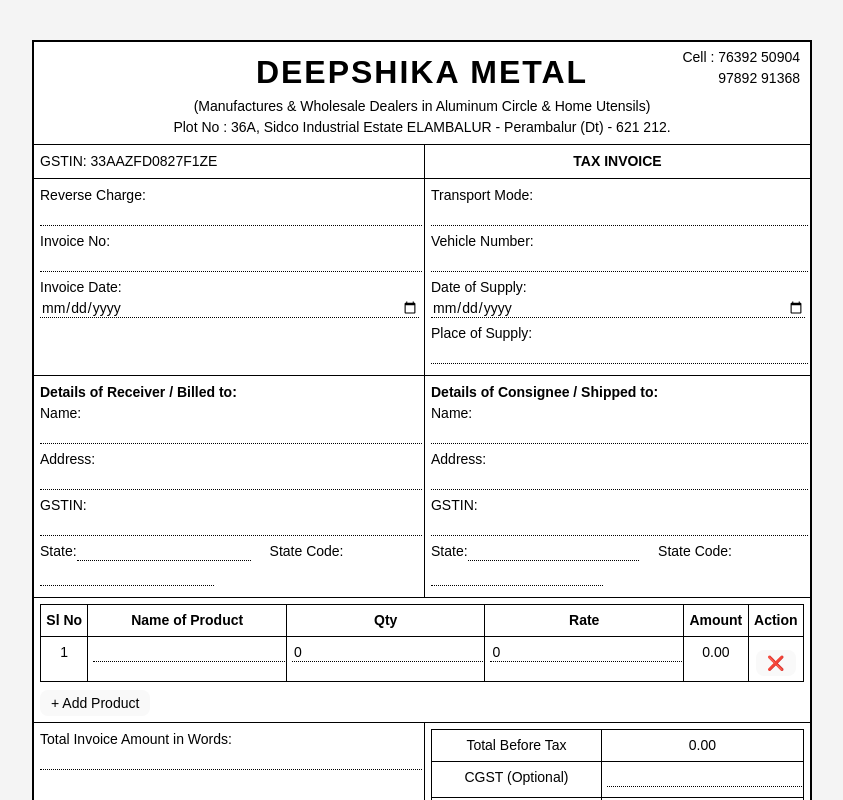
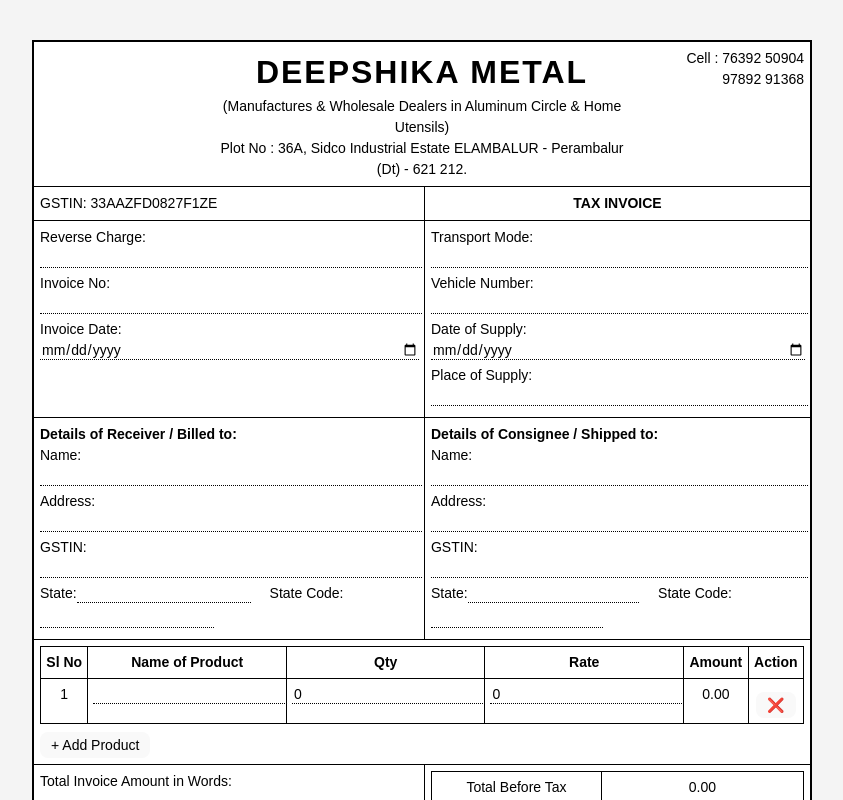
Before and after one commit to abul28/BillBook, a React (Vite) app: page / in a window 1280 px wide. Shown: the top 800 px of the page, without its empty margins (218-1061 px from the left). Built offline with nearby package versions, Linux system fonts and the light colour scheme.

Commit message:
Ui updated

```diff
--- a/src/components/InvoiceTemplate.jsx
+++ b/src/components/InvoiceTemplate.jsx
@@ -81,12 +81,23 @@ const InvoiceTemplate = forwardRef(({ data, setInvoiceData }, ref) => {
           {/* HEADER */}
           <tr>
             <td colSpan="2" className="header">
+  <div className="header-container">
+
+    <div className="header-left"></div>
+
+    <div className="header-center">
       <div className="company-name">DEEPSHIKA METAL</div>
       <div>(Manufactures & Wholesale Dealers in Aluminum Circle & Home Utensils)</div>
-              <div>Plot No : 36A, Sidco Industrial Estate ELAMBALUR - Perambalur (Dt) - 621 212.</div>
-              <div className="right-align">
+      <div>
+        Plot No : 36A, Sidco Industrial Estate ELAMBALUR - Perambalur (Dt) - 621 212.
+      </div>
+    </div>
+
+    <div className="header-right">
       Cell : 76392 50904 <br />
       97892 91368
+    </div>
+
   </div>
 </td>
           </tr>
--- a/src/styles/Invoice.css
+++ b/src/styles/Invoice.css
@@ -57,7 +57,6 @@ table {
 
 .header {
   text-align: center;
-  position: relative;
 }
 
 .company-name {
@@ -67,10 +66,9 @@ table {
 }
 
 .right-align {
-  position: absolute;
-  top: 5px;
-  right: 10px;
   text-align: right;
+  font-size: 14px;
+  margin-top: 5px;
 }
 
 .center {
@@ -102,6 +100,52 @@ table {
   padding-bottom: 10px;
 }
 
+.header-top {
+  display: flex;
+  justify-content: space-between;
+  align-items: flex-start;
+  flex-wrap: wrap;
+}
+
+.company-block {
+  flex: 1;
+  text-align: center;
+}
+
+.contact-block {
+  text-align: right;
+  font-size: 14px;
+}
+
+.header {
+  padding: 10px;
+}
+
+.header-container {
+  display: flex;
+  align-items: flex-start;
+}
+
+.header-left,
+.header-right {
+  width: 180px; /* fixed space */
+}
+
+.header-center {
+  flex: 1;
+  text-align: center;
+}
+
+.header-right {
+  text-align: right;
+  font-size: 14px;
+}
+
+.company-name {
+  font-size: 32px;
+  font-weight: bold;
+  letter-spacing: 2px;
+}
 /* ================== INPUT STYLING ================== */
 
 .dotted-input {
```
Lines whose indentation alone changed are shown as unchanged.
